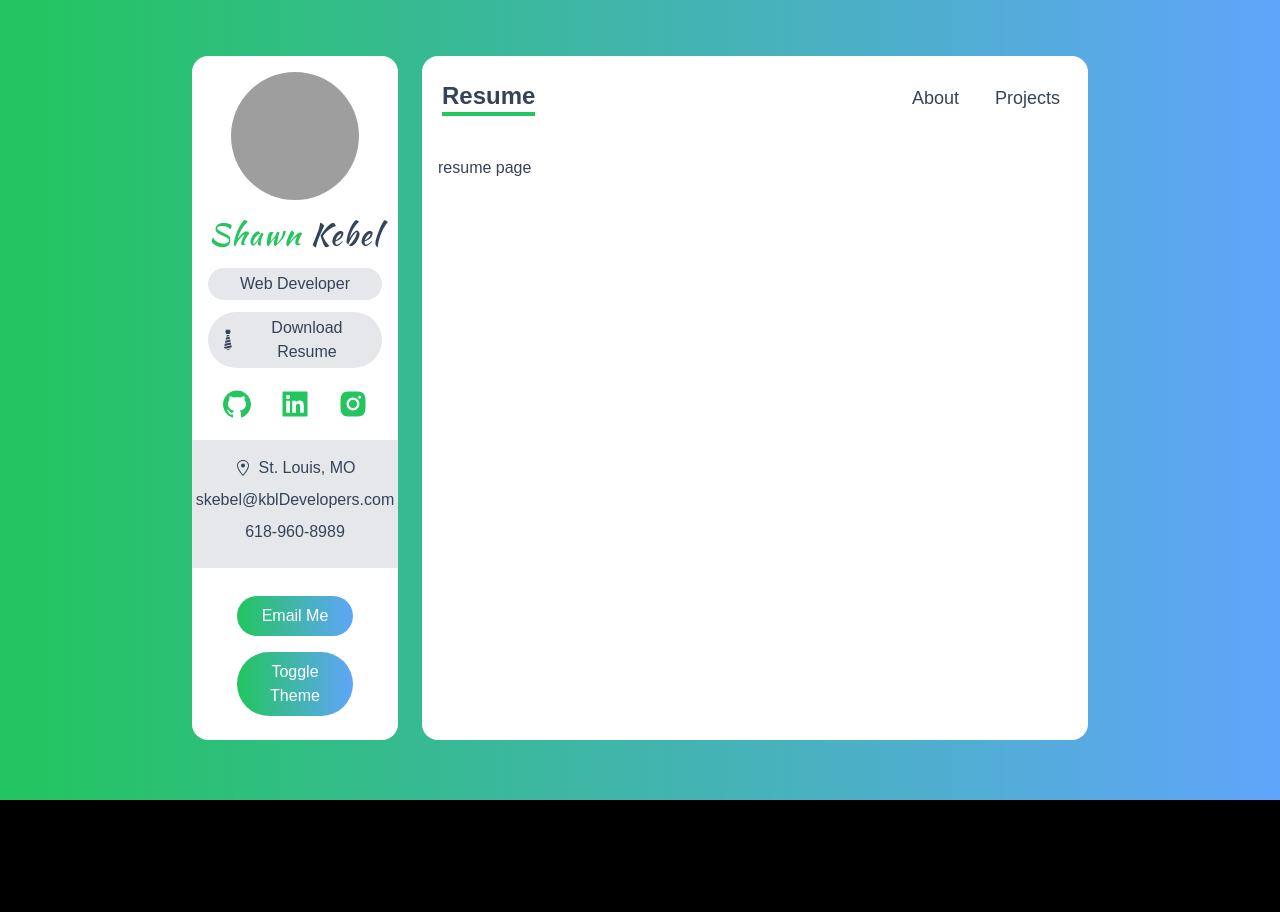
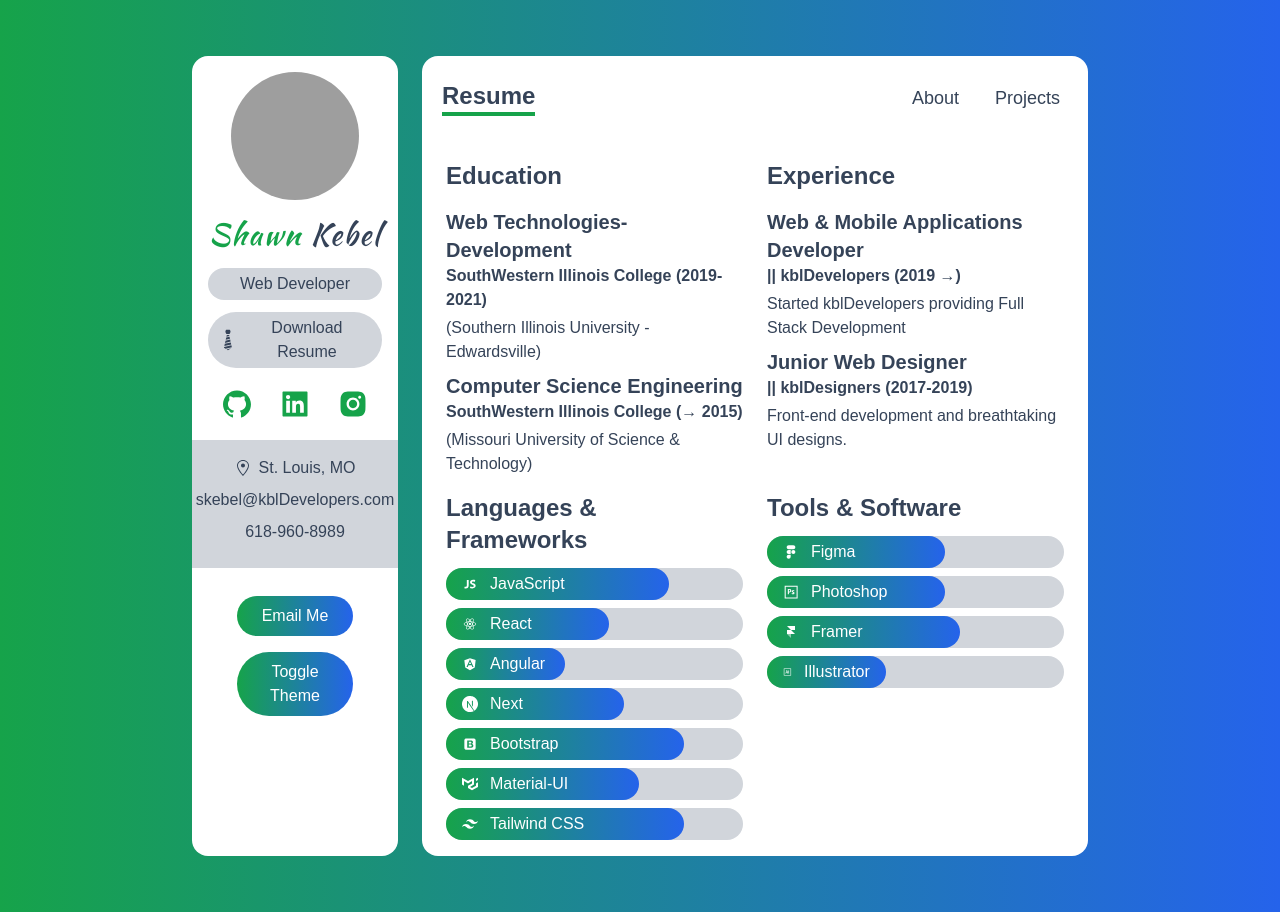
Before and after one commit to Jackal73/nextjs-portfolio, a Next.js app: page /resume in a window 1280 px wide. Before the commit the page ends 800 px from the top, so only its background shows below. Built offline with nearby package versions, Linux system fonts and the light colour scheme; grey boxes are pictures that could not be loaded.

Commit message:
Add resume page and 'Bar' component

```diff
--- /dev/null
+++ b/components/Bar.tsx
@@ -0,0 +1,19 @@
+import {FunctionComponent} from "react";
+import {ISkill} from "../type";
+
+const Bar: FunctionComponent <{
+    data:ISkill
+}> = ({data:{Icon, level, name} }) => {
+    return (
+        <div className="my-2 text-white bg-gray-300 rounded-full">
+            <div
+                className="px-4 py-1 flex items-center rounded-full bg-gradient-to-r from-green to-blue-600"
+                style={{width: level}}>
+                <Icon className="mr-3" />
+                {name}
+            </div>
+        </div>
+    )
+}
+
+export default Bar
--- a/components/Sidebar.tsx
+++ b/components/Sidebar.tsx
@@ -13,10 +13,10 @@ const Sidebar = () => {
                 <span className="text-green">Shawn </span>
                 Kebel
             </h3>
-            <p className="px-2 py-1 my-3 bg-gray-200 rounded-full">
+            <p className="px-2 py-1 my-3 bg-gray-300 rounded-full">
                 Web Developer
             </p>
-            <a className="px-2 py-1 my-3 bg-gray-200 rounded-full flex items-center justify-center"
+            <a className="px-2 py-1 my-3 bg-gray-300 rounded-full flex items-center justify-center"
                 href=""
                 download="name">
                 <GiTie className="w-6 h-6" />
@@ -37,7 +37,7 @@ const Sidebar = () => {
             </div>
 
             {/* address */}
-            <div className="py-4 my-5 bg-gray-200" style={{marginLeft:"-1rem", marginRight:"-1rem"}}>
+            <div className="py-4 my-5 bg-gray-300" style={{marginLeft:"-1rem", marginRight:"-1rem"}}>
                 <div className="flex items-center justify-center space-x-2">
                     <GoLocation />
                     <span>St. Louis, MO</span>
@@ -48,11 +48,11 @@ const Sidebar = () => {
 
             {/*Email button */}
             <button
-                className="bg-gradient-to-r from-green to-blue-400 w-8/12 rounded-full py-2 px-5 text-white my-2 focus:outline-none"
+                className="bg-gradient-to-r from-green to-blue-600 w-8/12 rounded-full py-2 px-5 text-white my-2 focus:outline-none"
                 onClick={() => window.open('mailto:skebel@www.kblDevelopers.com')}>
                 Email Me
             </button>
-            <button className="bg-gradient-to-r from-green to-blue-400 w-8/12 rounded-full py-2 px-5 text-white my-2">Toggle Theme</button>
+            <button className="bg-gradient-to-r from-green to-blue-600 w-8/12 rounded-full py-2 px-5 text-white my-2">Toggle Theme</button>
         </>
     )
 }
--- a/data.ts
+++ b/data.ts
@@ -1,9 +1,11 @@
-import {IService} from './type';
+import {IService, ISkill} from './type';
 import {RiComputerLine} from 'react-icons/ri'
 import {FaServer} from 'react-icons/fa'
-import {AiOutlineAntDesign} from 'react-icons/ai'
-import {AiOutlineApi} from 'react-icons/ai'
+import {AiOutlineAntDesign, AiOutlineApi} from 'react-icons/ai'
 import {MdDeveloperMode} from 'react-icons/md'
+import {DiJavascript1, DiReact, DiAngularSimple, DiBootstrap, DiJqueryLogo, DiPhotoshop, DiIllustrator} from 'react-icons/di'
+import {CgFigma, CgFramer} from 'react-icons/cg'
+import {SiMaterialUi, SiTailwindcss, SiNextDotJs} from 'react-icons/si'
 
 export const services: IService[] = [
     {
@@ -11,7 +13,6 @@ export const services: IService[] = [
         title:"Frontend Development",
         about:
             "I can build a beautiful and scalable SPA using <b>HTML</b>, <b>CSS</b>, and <b>React.js</b>",
-
     },
     {
         Icon: FaServer,
@@ -44,3 +45,64 @@ export const services: IService[] = [
             "drffg erftggybv deessdr sccj ffnngj ffm,ngngjjm jgghhf. Any <b>questions</b>?",
     },
 ]
+
+export const languages:ISkill[] = [
+    {
+        Icon:DiJavascript1,
+        name:'JavaScript',
+        level:'75%',
+    },
+    {
+        Icon:DiReact,
+        name:'React',
+        level:'55%',
+    },
+    {
+        Icon:DiAngularSimple,
+        name:'Angular',
+        level:'40%',
+    },
+    {
+        Icon:SiNextDotJs,
+        name:'Next',
+        level:'60%',
+    },
+    {
+        Icon:DiBootstrap,
+        name:'Bootstrap',
+        level:'80%',
+    },
+    {
+        Icon:SiMaterialUi,
+        name:'Material-UI',
+        level:'65%',
+    },
+    {
+        Icon:SiTailwindcss,
+        name:'Tailwind CSS',
+        level:'80%',
+    },
+]
+
+export const tools: ISkill[] = [
+    {
+        Icon:CgFigma,
+        name:'Figma',
+        level:'60%',
+    },
+    {
+        Icon:DiPhotoshop,
+        name:'Photoshop',
+        level:'60%',
+    },
+    {
+        Icon:CgFramer,
+        name:'Framer',
+        level:'65%',
+    },
+    {
+        Icon:DiIllustrator,
+        name:'Illustrator',
+        level:'40%',
+    },
+]
--- a/pages/_document.tsx
+++ b/pages/_document.tsx
@@ -8,7 +8,7 @@ class MyDocument extends Document {
                     <link rel="preconnect" href="https://fonts.gstatic.com"/>
                         <link href="https://fonts.googleapis.com/css2?family=Kaushan+Script&display=swap" rel="stylesheet"/>
                 </Head>
-                <body className="bg-gradient-to-r from-green to-blue-400">
+                <body className="bg-gradient-to-r from-green to-blue-600">
                 <Main />
                 <NextScript />
                 </body>
--- a/pages/resume.tsx
+++ b/pages/resume.tsx
@@ -1,7 +1,58 @@
+import {languages, tools} from "../data";
+import Bar from "../components/Bar";
+
 const resume = () => {
     return(
-        <div className="p-4">
-            resume page
+        <div className="px-6 py-2">
+            {/* Education & Experience */}
+            <div className="grid md:grid-cols-2 gap-6">
+                <div>
+                    <h5 className="my-3 text-2xl font-extrabold">Education</h5>
+                    <div>
+                        <h5 className="mt-4 text-xl font-extrabold">Web Technologies-Development</h5>
+                        <p className="font-bold">SouthWestern Illinois College (2019-2021)</p>
+                        <p className="my-1 font-italic">(Southern Illinois University - Edwardsville)</p>
+                    </div>
+                    <div>
+                        <h5 className="mt-2 text-xl font-extrabold">Computer Science Engineering</h5>
+                        <p className="font-bold mb-1">SouthWestern Illinois College (&rarr; 2015)</p>
+                        <p className="my-1 font-italic">(Missouri University of Science & Technology)</p>
+                    </div>
+                </div>
+                <div>
+                    <h5 className="my-3 text-2xl font-extrabold">Experience</h5>
+                    <div>
+                        <h5 className="mt-4 text-xl font-extrabold">Web & Mobile Applications Developer</h5>
+                        <p className="font-bold">|| kblDevelopers (2019 &rarr;)</p>
+                        <p className="my-1 font-italic">Started kblDevelopers providing Full Stack Development</p>
+                    </div>
+                    <div>
+                        <h5 className="mt-2 text-xl font-extrabold">Junior Web Designer</h5>
+                        <p className="font-bold mb-1">|| kblDesigners (2017-2019)</p>
+                        <p className="my-1 font-italic">Front-end development and breathtaking UI designs.</p>
+                    </div>
+                </div>
+            </div>
+
+            {/* Languages & Tools */}
+            <div className="grid gap-6 md:grid-cols-2">
+                <div>
+                    <h5 className="my-3 text-2xl font-extrabold">Languages & Frameworks</h5>
+                    <div className="my-2">
+                        {languages.map(language => (
+                            <Bar data={language} key={language.name} />
+                        ))}
+                    </div>
+                </div>
+                <div>
+                    <h5 className="my-3 text-2xl font-extrabold">Tools & Software</h5>
+                    <div className="my-2">
+                        {tools.map(tool => (
+                            <Bar data={tool} key={tool.name} />
+                            ))}
+                    </div>
+                </div>
+            </div>
         </div>
     )
 }
--- a/tailwind.config.js
+++ b/tailwind.config.js
@@ -8,7 +8,7 @@ module.exports = {
     extend: {
       colors: {
         green: {
-          DEFAULT: '#22c55e',
+          DEFAULT: '#16a34a',
         },
       },
     },
--- a/type.ts
+++ b/type.ts
@@ -4,3 +4,9 @@ export interface IService {
     about:string,
     Icon:IconType
 }
+
+export interface ISkill {
+    name: string
+    level: string
+    Icon: IconType
+}
```
